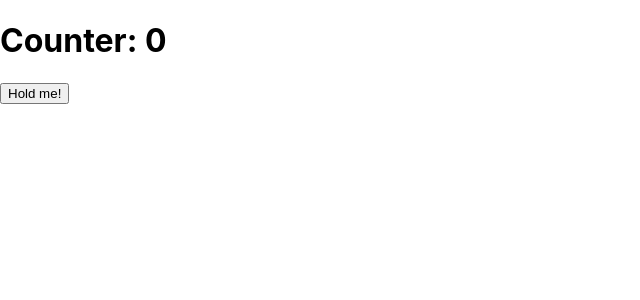
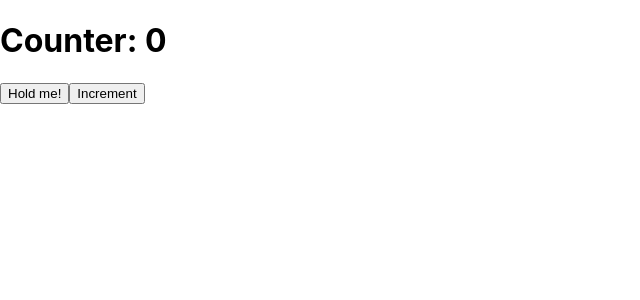
Before and after one commit to David-Kohn64/BUSIM_Dev_TestApp, a React (Create React App) app in the folder client/: page / in a window 1280 px wide. Shown: the top 300 px of the page, without its empty margins (0-640 px from the left). Built offline with nearby package versions, Linux system fonts and the light colour scheme; no server answers.

Commit message:
added button to imcrement counter

```diff
--- a/client/src/App.js
+++ b/client/src/App.js
@@ -16,6 +16,7 @@ function App() {
   <div>
     <h1>Counter: {counter}</h1>
     <button onMouseDown={() => wsRef.current.send('start')} onMouseUp={() => wsRef.current.send('stop')}>Hold me!</button>
+    <button onClick={() => wsRef.current.send('up') || setCounter(c => c + 1)}>Increment</button>
   </div>
   )
 }
```
